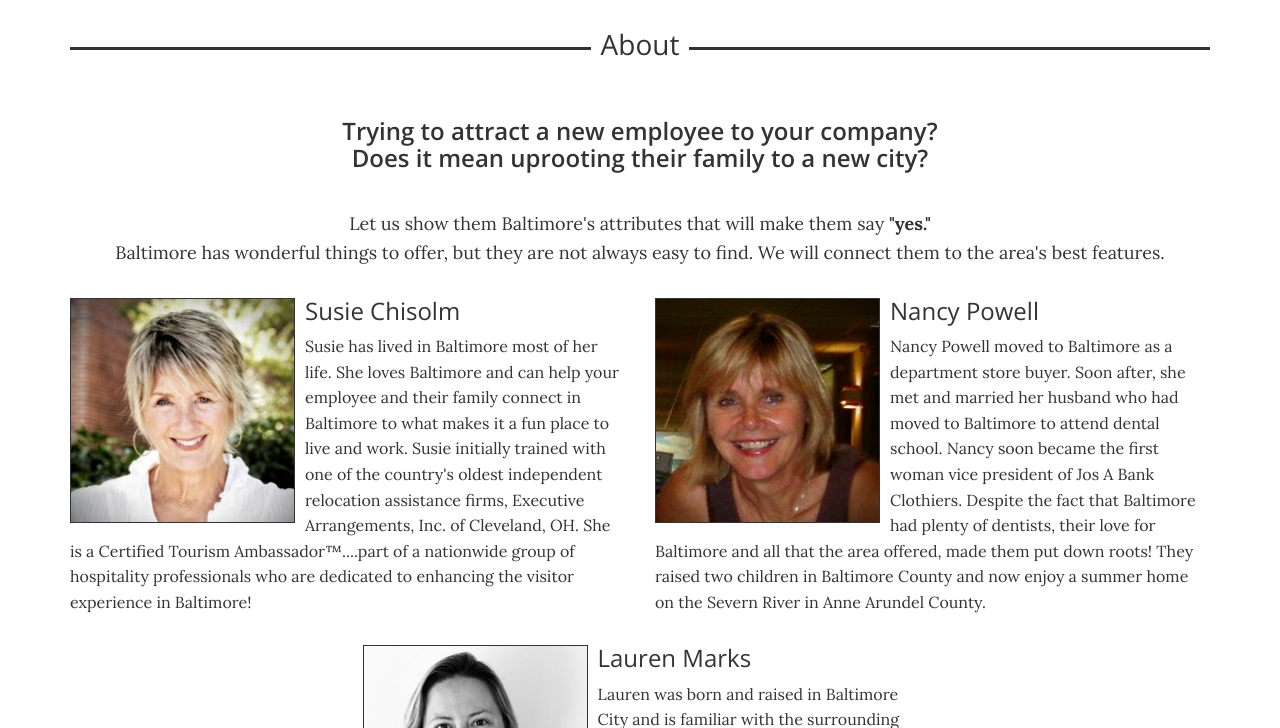
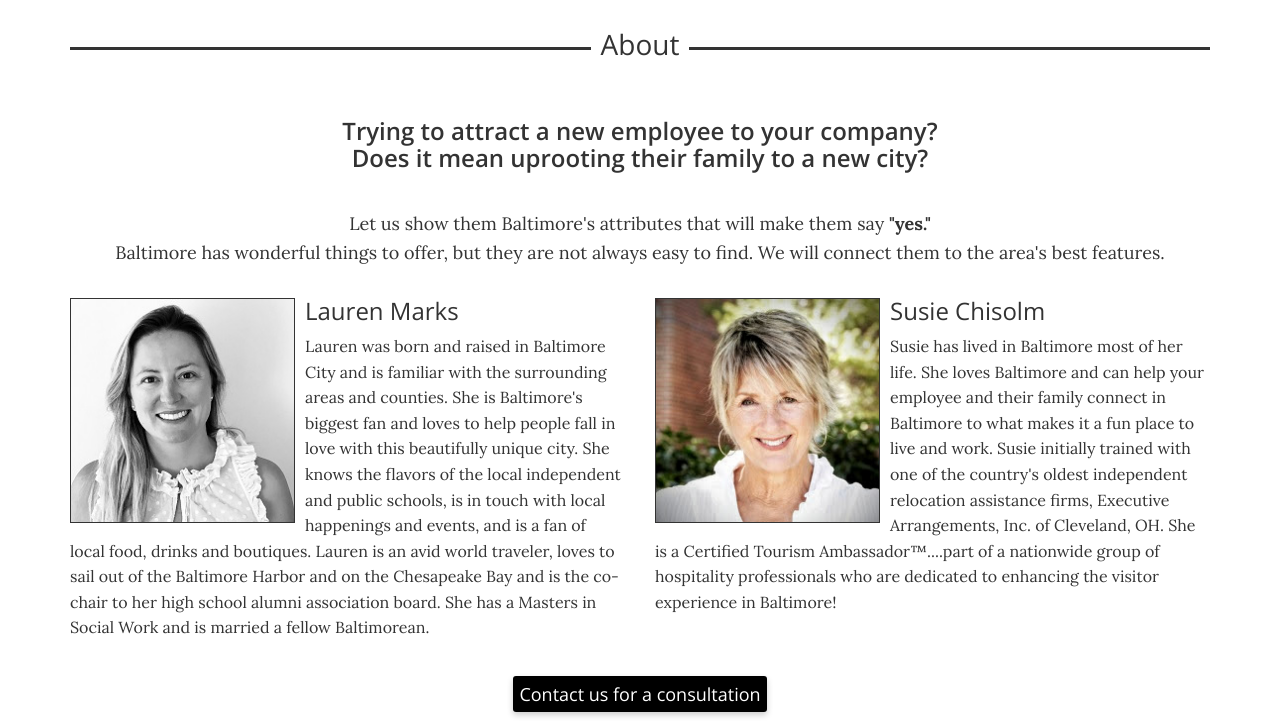
Before and after one commit to madmaxlax/executivewelcome, a PHP site: page / in a window 1280 px wide. Shown: the part 800-1528 px from the top of the page. Run offline with PHP 8.4, Linux system fonts and the light colour scheme; some libraries are stand-ins or nearby versions; grey boxes are pictures that could not be loaded.

Commit message:
update lauren  info

```diff
--- a/index.php
+++ b/index.php
@@ -7,9 +7,9 @@
   <meta charset="utf-8">
   <meta http-equiv="X-UA-Compatible" content="IE=edge">
   <meta name="viewport" content="width=device-width, initial-scale=1">
-  <meta name="description" content="Executive Welcome is a recruitment assistance service provided by Susie Chisolm in the Baltimore area.">
-  <meta name="author" content="Susie Chisolm">
-  <meta name="keywords" content="Susie Susanne Chisolm Executive Welcome Baltimore recruit recruitment new hire asssistance service baltimore metroplitan area">
+  <meta name="description" content="Executive Welcome is a recruitment assistance service provided by Lauren Marks in the Baltimore area.">
+  <meta name="author" content="Lauren Marks">
+  <meta name="keywords" content="Lauren Marks Susie Susanne Chisolm Executive Welcome Baltimore recruit recruitment new hire asssistance service baltimore metroplitan area">
 
   <title>Executive Welcome Baltimore</title>
 
@@ -146,24 +146,6 @@
           </div>
           <div class="col-lg-6">
             <div class="clearfix"></div>
-            <img src="/imgs/people/SusieChisolm225-auto.jpg" width=225 height=225 alt="Susie Chisolm" class="bio-image">
-            <h1 class="bio-header">Susie Chisolm</h1>
-            <p class="bio-text">Susie has lived in Baltimore most of her life. She loves Baltimore and can help your employee and their family connect in Baltimore to what makes it a fun place to live and work. Susie initially trained with one of the country's oldest independent
-              relocation assistance firms, Executive Arrangements, Inc. of Cleveland, OH. She is a Certified Tourism Ambassador™....part of a nationwide group of hospitality professionals who are dedicated to enhancing the visitor experience in Baltimore!
-            </p>
-          </div>
-          <div class="col-lg-6">
-            <div class="clearfix"></div>
-            <img src="/imgs/people/nancypowell225-auto.png" width=225 height=225 alt="Nancy Powell" class="bio-image">
-            <h1 class="bio-header">Nancy Powell</h1>
-            <p class="bio-text">Nancy Powell moved to Baltimore as a department store buyer. Soon after, she met and married her husband who had moved to Baltimore to attend dental school. Nancy soon became the first woman vice president of Jos A Bank Clothiers. Despite
-              the fact that Baltimore had plenty of dentists, their love for Baltimore and all that the area offered, made them put down roots! They raised two children in Baltimore County and now enjoy a summer home on the Severn River in Anne Arundel
-              County.
-            </p>
-          </div>
-          <div class="col-lg-3"></div>
-          <div class="col-lg-6">
-            <div class="clearfix"></div>
             <img src="/imgs/people/laurensquaresmall.jpg" width=225 height=225 alt="Lauren Marks" class="bio-image">
             <h1 class="bio-header">Lauren Marks</h1>
             <p class="bio-text">Lauren was born and raised in Baltimore City and is familiar with the surrounding areas and counties. She is Baltimore's biggest fan and loves to help people fall in love with this beautifully unique city. She knows the flavors of the local
@@ -171,7 +153,15 @@
               the co-chair to her high school alumni association board. She has a Masters in Social Work and is married a fellow Baltimorean.
             </p>
           </div>
-          <div class="col-lg-3"></div>
+          <div class="col-lg-6">
+            <div class="clearfix"></div>
+            <img src="/imgs/people/SusieChisolm225-auto.jpg" width=225 height=225 alt="Susie Chisolm" class="bio-image">
+            <h1 class="bio-header">Susie Chisolm</h1>
+            <p class="bio-text">Susie has lived in Baltimore most of her life. She loves Baltimore and can help your employee and their family connect in Baltimore to what makes it a fun place to live and work. Susie initially trained with one of the country's oldest independent
+              relocation assistance firms, Executive Arrangements, Inc. of Cleveland, OH. She is a Certified Tourism Ambassador™....part of a nationwide group of hospitality professionals who are dedicated to enhancing the visitor experience in Baltimore!
+            </p>
+          </div>
+
         </div>
         <!-- 				CTA Button -->
         <br/>
@@ -294,13 +284,7 @@
 								<img src="imgs/f_icon.svg" height="18px" alt=""> Facebook
 							</a> page
             </div>
-            <ul>
-              <li id="post1" class="fb-post-item">Loading...</li>
-              <li id="post2" class="fb-post-item">Loading...</li>
-              <li id="post3" class="fb-post-item">Loading...</li>
-              <li id="post4" class="fb-post-item">Loading...</li>
-              <li id="post5" class="fb-post-item">Loading...</li>
-            </ul>
+
             <a href="https://www.facebook.com/ExecutiveWelcome/" target="_blank">
 									See more...
 									</a>
@@ -349,8 +333,8 @@
               <div class="fb-like" data-href="https://www.facebook.com/ExecutiveWelcome/" data-layout="button_count" data-action="like" data-show-faces="false" data-share="false"></div>
             </div>
             <div class="contact-social-link">
-              <a href="https://www.linkedin.com/in/susie-chisolm-29843617" target="_blank">
-								<img src="imgs/linkedin_icon.svg" height="22px" alt=""> Susie Chisolm on LinkedIn
+              <a href="https://www.linkedin.com/in/lauren-marks-lcsw-c-483b3327/" target="_blank">
+								<img src="imgs/linkedin_icon.svg" height="22px" alt=""> Lauren Marks on LinkedIn
 							</a>
             </div>
 
@@ -420,7 +404,7 @@
 							</div> -->
               <img src="imgs/f_icon.svg" height="22px" class="img-social" alt=""> Facebook
             </a>
-            <a href="https://www.linkedin.com/in/susie-chisolm-29843617">
+            <a href="https://www.linkedin.com/in/lauren-marks-lcsw-c-483b3327/">
               <!--<div class="circle linkedin">
 								<span class="fa fa-linkedin"></span>
 							</div>-->
@@ -428,7 +412,7 @@
             </a>
             <br>(410) 575-3756
             <br>Copyright © 2009-
-            <?php echo date("Y"); ?> <a href="http://executivewelcomebaltimore.com">Susie Chisolm</a>.
+            <?php echo date("Y"); ?> <a href="http://executivewelcomebaltimore.com">Lauren Marks</a>.
             <br>Baltimore photos courtesy of <a href="http://www.ronsolomonphoto.com/" target="_blank">Ron Solomon</a>.
             <br>Site by <a href="http://madmaxlax.com" target="_blank">Max Struever</a> and design by <a href="http://alexakaminsky.com" target="_blank">Alexa Kaminsky</a>.
             <br><a href="http://madewithloveinbaltimore.org" target="_blank">Made with &hearts; in Baltimore</a>
```
